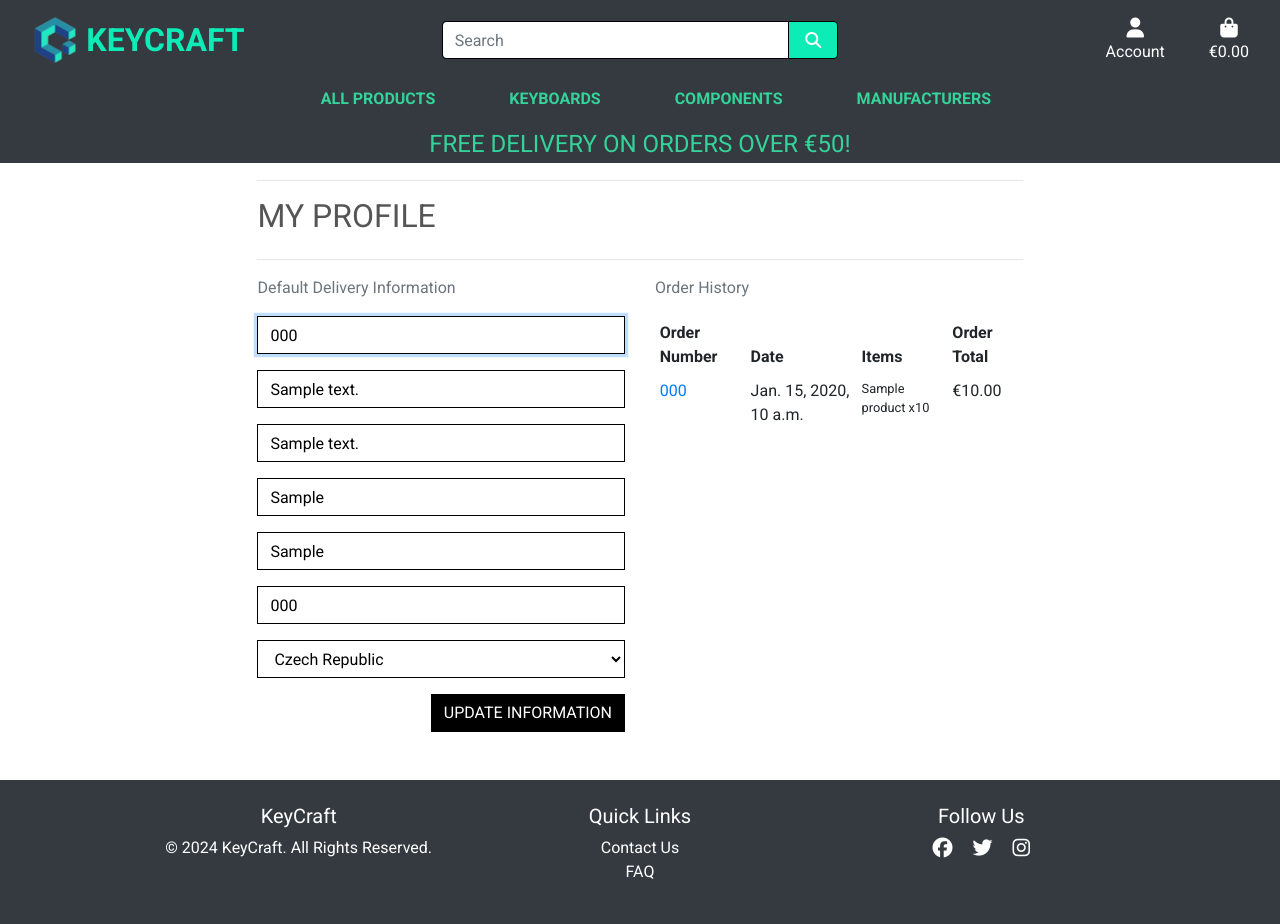
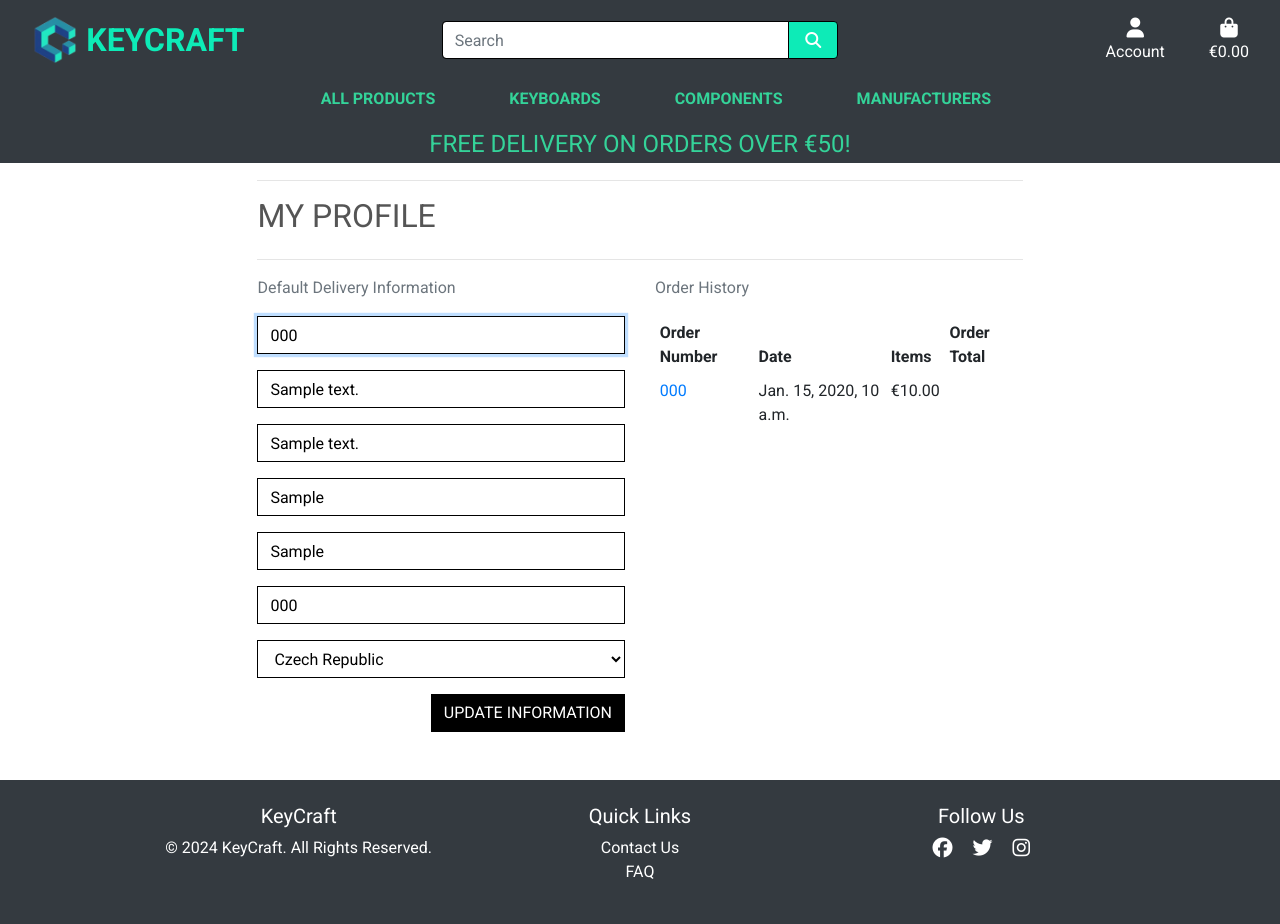
Before and after one commit to TerraBite147/KeyCraft, a Django app: page /profile/ in a window 1280 px wide. Run offline with Django 3.2, Linux system fonts and the light colour scheme; a user stored in the database is signed in; tables that the repository leaves empty hold one stand-in row (values such as "Sample post"); parts of the project's set-up code (start-up, migrations or seed data) failed here and were passed over; some libraries are stand-ins or nearby versions.

Commit message:
bug(template): adjust template for bug testing

```diff
--- a/bag/templates/bag/bag.html
+++ b/bag/templates/bag/bag.html
@@ -137,9 +137,8 @@
     $('.remove-item').click(function(e) {
         var csrfToken = "{{ csrf_token }}";
         var itemId = $(this).attr('id').split('remove_')[1];
-        var size = $(this).data('product_size');
         var url = `/bag/remove/${itemId}/`;
-        var data = {'csrfmiddlewaretoken': csrfToken, 'product_size': size};
+        var data = {'csrfmiddlewaretoken': csrfToken};
 
         $.post(url, data)
          .done(function() {
--- a/bag/templates/bag/product-info.html
+++ b/bag/templates/bag/product-info.html
@@ -1,3 +1,2 @@
 <p class="my-0"><strong>{{ item.product.name }}</strong></p>
-<p class="my-0"><strong>Size: </strong>{% if item.product.has_sizes %}{{ item.size|upper }}{% else %}N/A{% endif %}</p>
 <p class="my-0 small text-muted">SKU: {{ item.product.sku|upper }}</p>
--- a/bag/templates/bag/quantity-form.html
+++ b/bag/templates/bag/quantity-form.html
@@ -22,11 +22,7 @@
                     </span>
                 </button>
             </div>
-            {% if item.product.has_sizes %}
-                <input type="hidden" name="product_size" value="{{ item.size }}">
-            {% endif %}
         </div>
     </div>
 </form>
 <a class="update-link text-info"><small>Update</small></a>
-<a class="remove-item text-danger float-right" id="remove_{{ item.item_id }}" data-product_size="{{ item.size }}"><small>Remove</small></a>
--- a/checkout/templates/checkout/checkout.html
+++ b/checkout/templates/checkout/checkout.html
@@ -49,11 +49,6 @@
                                             <div class="col-7">
                                                 <p class="my-0">
                                                     <strong>{{ item.product.name }}</strong>
-                                                </p>
-                                                <p class="my-0 small">Size:
-                                                    {% if item.product.has_sizes %}
-                                                        {{ item.size|upper }}{% else %}N/A
-                                                    {% endif %}
                                                 </p>
                                                 <p class="my-0 small text-muted">Qty:
                                                     {{ item.quantity }}</p>
--- a/checkout/templates/checkout/checkout_success.html
+++ b/checkout/templates/checkout/checkout_success.html
@@ -62,7 +62,7 @@
                     <div class="row">
                         <div class="col-12 col-md-4">
                             <p class="small mb-0 text-black font-weight-bold">
-                                {{ item.product.name }}{% if item.product_size %} - Size {{ item.product.size|upper }}{% endif %}
+                                {{ item.product.name }}
                             </p>
                         </div>
                         <div class="col-12 col-md-8 text-md-right">
--- a/profiles/templates/profiles/profile.html
+++ b/profiles/templates/profiles/profile.html
@@ -54,17 +54,6 @@
                                         </a>
                                     </td>
                                     <td>{{ order.date }}</td>
-                                    <td>
-                                        <ul class="list-unstyled">
-                                            {% for item in order.lineitems.all %}
-                                                <li class="small">
-                                                    {% if item.product.has_sizes %}
-                                                        Size {{ item.product.size|upper }}
-                                                    {% endif %}{{ item.product.name }} x{{ item.quantity }}
-                                                </li>
-                                            {% endfor %}
-                                        </ul>
-                                    </td>
                                     <td>€{{ order.grand_total }}</td>
                                 </tr>
                             {% endfor %}
```
Also changed, not shown: 1 other file.
